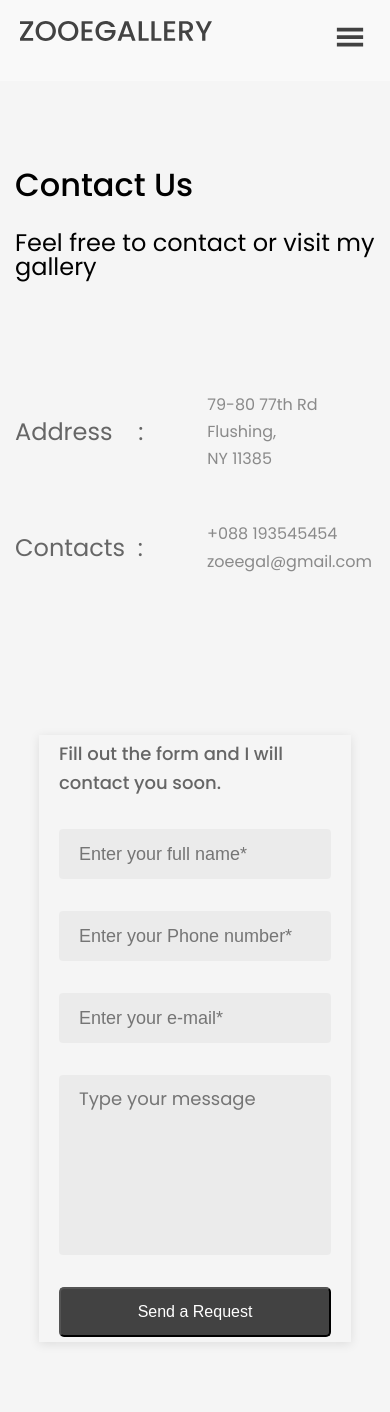
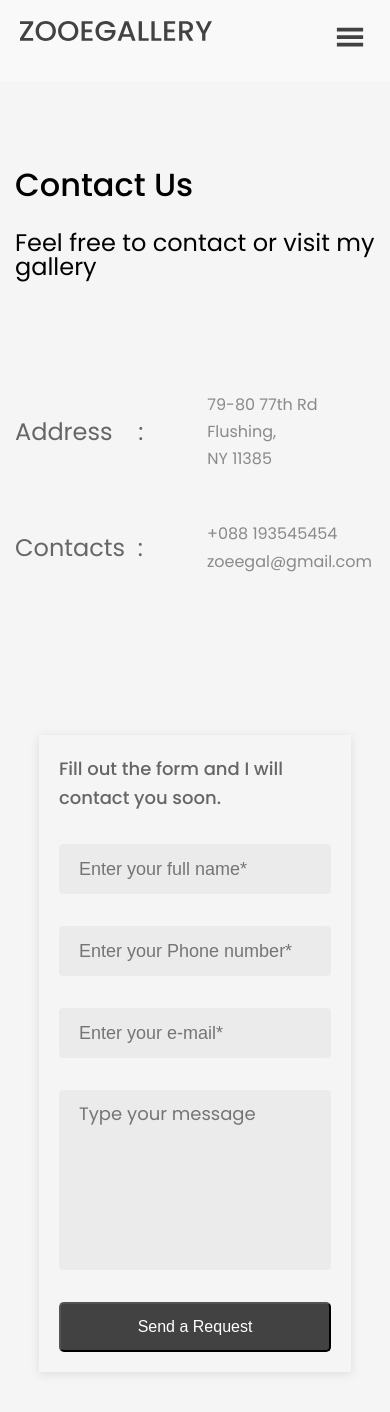
Before and after one commit to Kaitou345/demo, a Next.js app: page /contact in a window 390 px wide. Shown: the top 1412 px of the page. Built offline with nearby package versions, Linux system fonts and the light colour scheme.

Commit message:
responsive contact and products

```diff
--- a/styles/Contact/ContactForm.module.css
+++ b/styles/Contact/ContactForm.module.css
@@ -70,7 +70,7 @@
   .form {
     margin: 0;
     width: 80vw;
-    padding: 5px 20px;
+    padding: 20px 20px;
   }
 
 }
```
